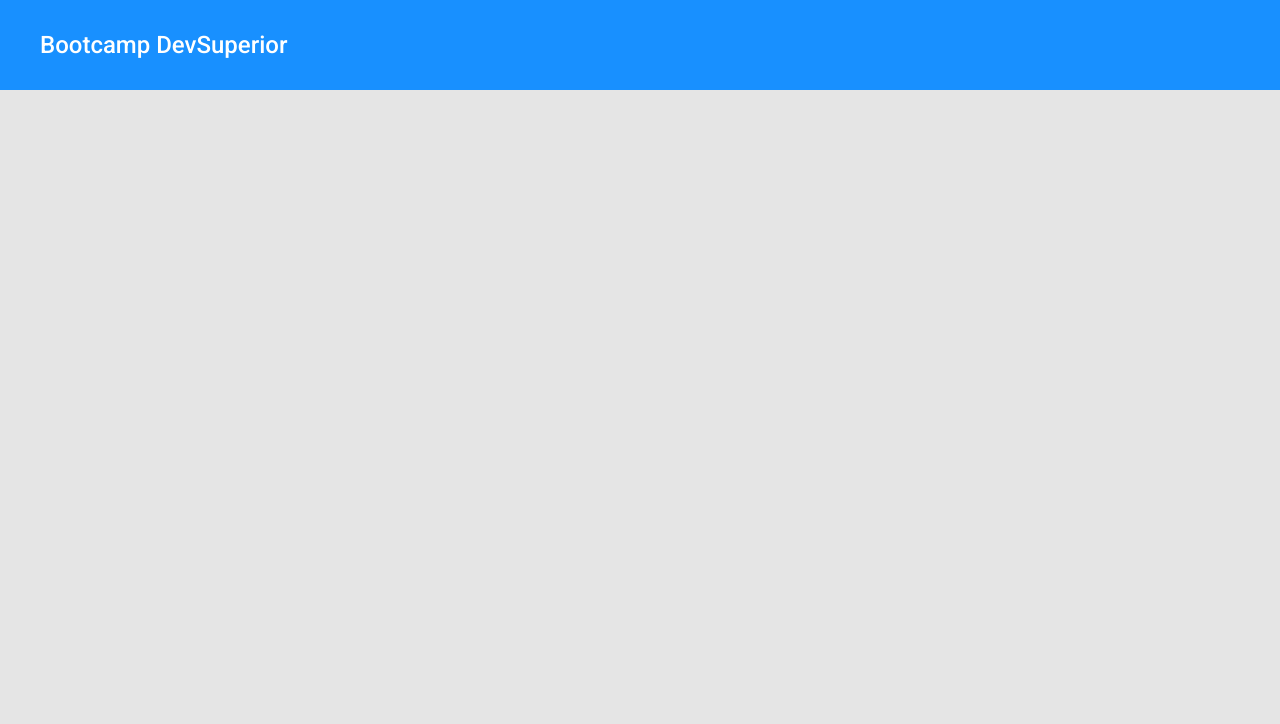
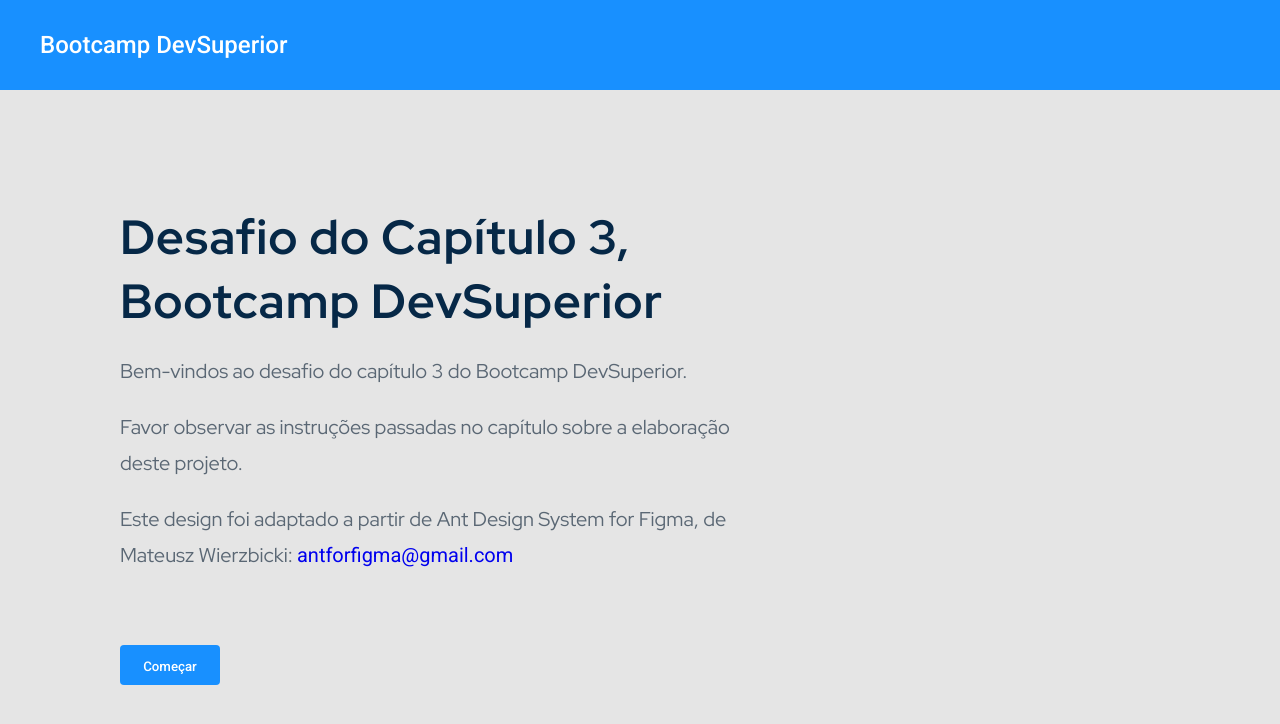
Before and after one commit to fmasouza/github-user-search-challenge02-bootcamp, a React (Create React App) app: page / in a window 1280 px wide. Shown: the top 724 px of the page. Built offline with nearby package versions, Linux system fonts and the light colour scheme.

Commit message:
Add Home page

```diff
--- a/src/App.tsx
+++ b/src/App.tsx
@@ -1,11 +1,13 @@
 import React from 'react';
 import Header from './core/components/Header';
+import Home from './pages/Home';
 import './app.scss';
 
 function App() {
   return (
       <div>
         <Header />
+        <Home />
       </div>
   );
 }
--- a/src/app.scss
+++ b/src/app.scss
@@ -29,7 +29,7 @@ button {
     border-radius: 4px;
 
     &:hover {
-        background-color: #68b6ff;
+        background-color: #389fff;
         color: unset;
     }
 
--- /dev/null
+++ b/src/core/components/Button/index.tsx
@@ -0,0 +1,18 @@
+import React from 'react';
+import './styles.scss';
+
+type Props = {
+    text: string;
+}
+
+const Button = ({ text }: Props) => {
+    return (
+        <div>
+            <button className="btn bg-primary">
+                <h5>{text}</h5>
+            </button>
+        </div>
+    );
+}
+
+export default Button;
--- /dev/null
+++ b/src/core/components/Button/styles.scss
@@ -0,0 +1,16 @@
+.btn{
+    width: 100px;
+    height: 40px;
+    border-radius: 4px;
+    font-weight: normal;
+    font-size: 16px;
+    display: flex;
+    align-items: center;
+    justify-content: center;
+    color: #FFF;
+    padding-bottom: 20px;
+
+    &:hover{
+        color: #FFF;
+    }
+}
--- /dev/null
+++ b/src/pages/Home/index.tsx
@@ -0,0 +1,24 @@
+import React from 'react';
+import Button from '../../core/components/Button';
+import './styles.scss';
+
+const Home = () => {
+    return (
+        <div className="home-container">
+            <div className="home-text">
+                <h1 className="home-text-title">
+                    Desafio do Capítulo 3, Bootcamp DevSuperior
+                </h1>
+                <p className="home-text-subtitle">Bem-vindos ao desafio do capítulo 3 do Bootcamp DevSuperior.</p>
+                <p className="home-text-subtitle">Favor observar as instruções passadas no capítulo sobre a elaboração deste projeto.</p>
+                <p className="home-text-subtitle">Este design foi adaptado a partir de Ant Design System for Figma,
+                de Mateusz Wierzbicki: <a href="link">antforfigma@gmail.com</a> </p>
+                <div className="btn">
+                <Button text="Começar"/>
+                </div>
+            </div>
+        </div>
+    );
+}
+
+export default Home;
--- /dev/null
+++ b/src/pages/Home/styles.scss
@@ -0,0 +1,36 @@
+@import url('https://fonts.googleapis.com/css2?family=Red+Hat+Display:wght@400;700&display=swap');
+
+
+.home-container {
+    margin-top: 115px;
+}
+
+.home-text {
+    padding-left: 120px;
+    width: 610px;
+}
+
+.home-text-title {
+    font-family: 'Red Hat Display';
+    font-weight: bold;
+    font-size: 48px;
+    line-height: 64px;
+    letter-spacing: 0.02em;
+    color: #062847;
+}
+
+.home-text-subtitle {
+    font-family:'Red Hat Display';
+    font-weight: normal;
+    font-size: 20px;
+    line-height: 36px;
+    color: #5A6774;
+}
+
+a {
+    text-decoration: none;
+}
+
+.btn {
+    margin-top: 48px;
+}
```
